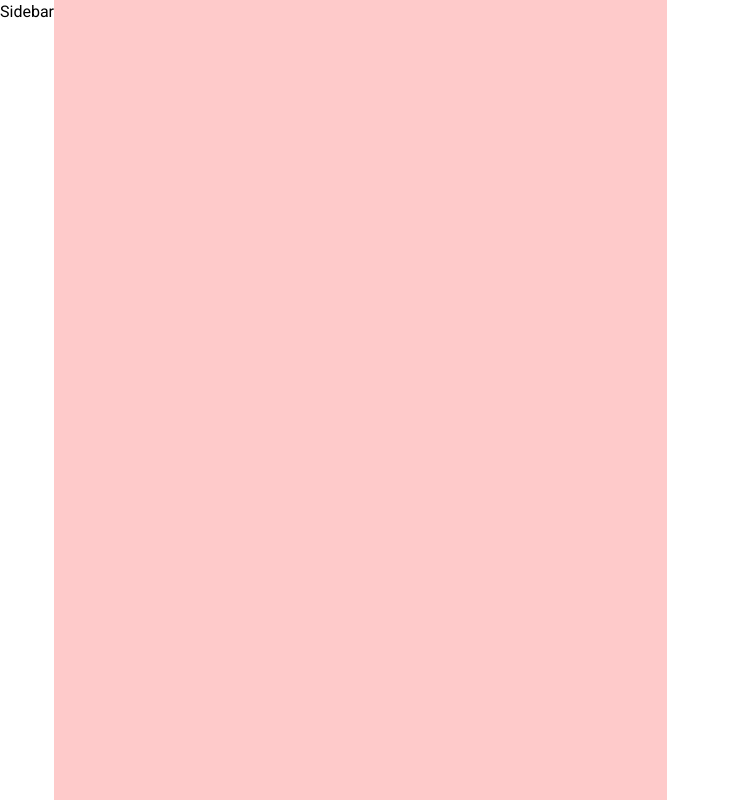
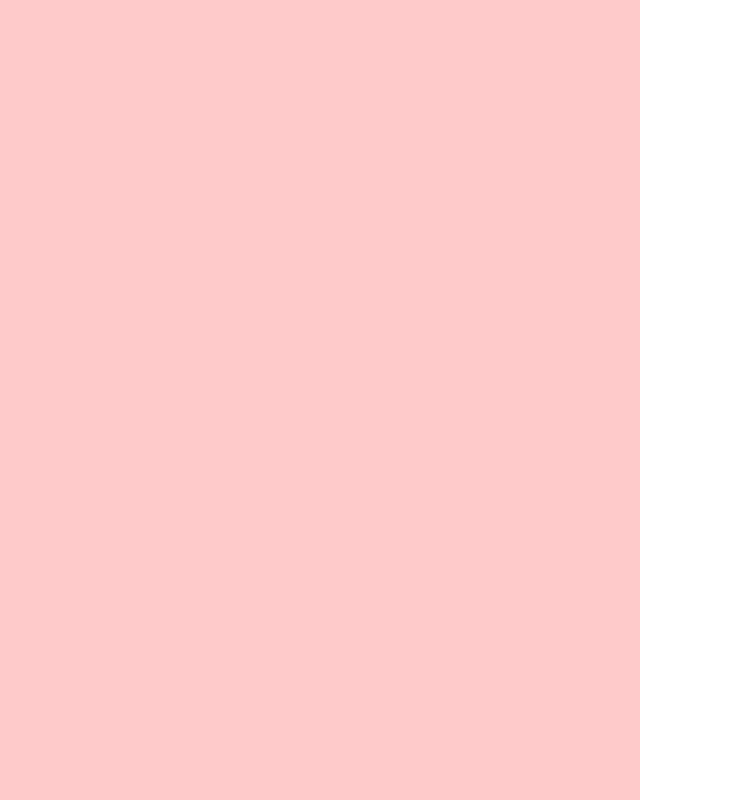
Before and after one commit to rmingon/agile-tools, a Nuxt app in the folder front/: page /login in a window 1280 px wide. Shown: the whole page, without its empty margins (0-729 px from the left). Built offline with nearby package versions, Linux system fonts and the light colour scheme.

Commit message:
if not login so sidebar

```diff
--- a/front/app.vue
+++ b/front/app.vue
@@ -1,5 +1,5 @@
 <template>
-    <NuxtLayout v-if="route_name !== ''" >
+    <NuxtLayout v-if="route_name !== 'login'" >
         <NuxtPage />
     </NuxtLayout>
     <NuxtPage v-else/>
```
